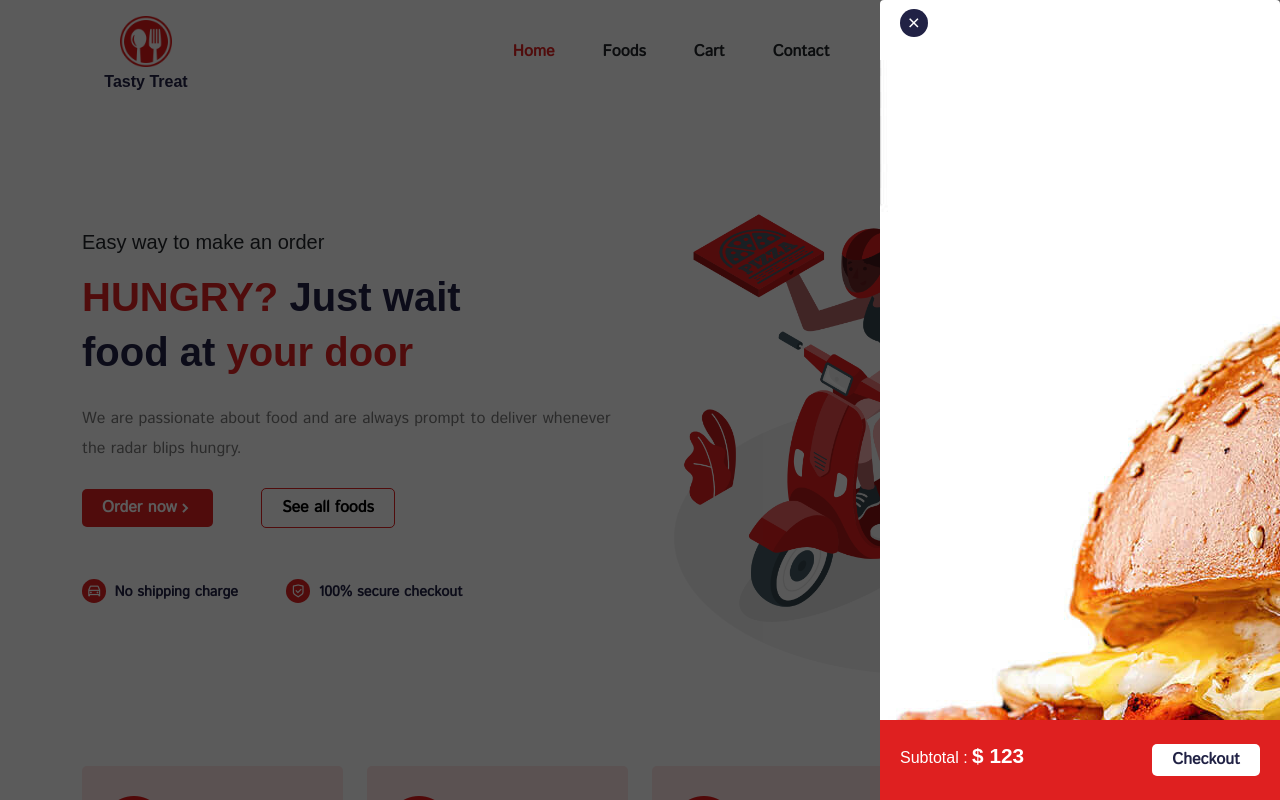
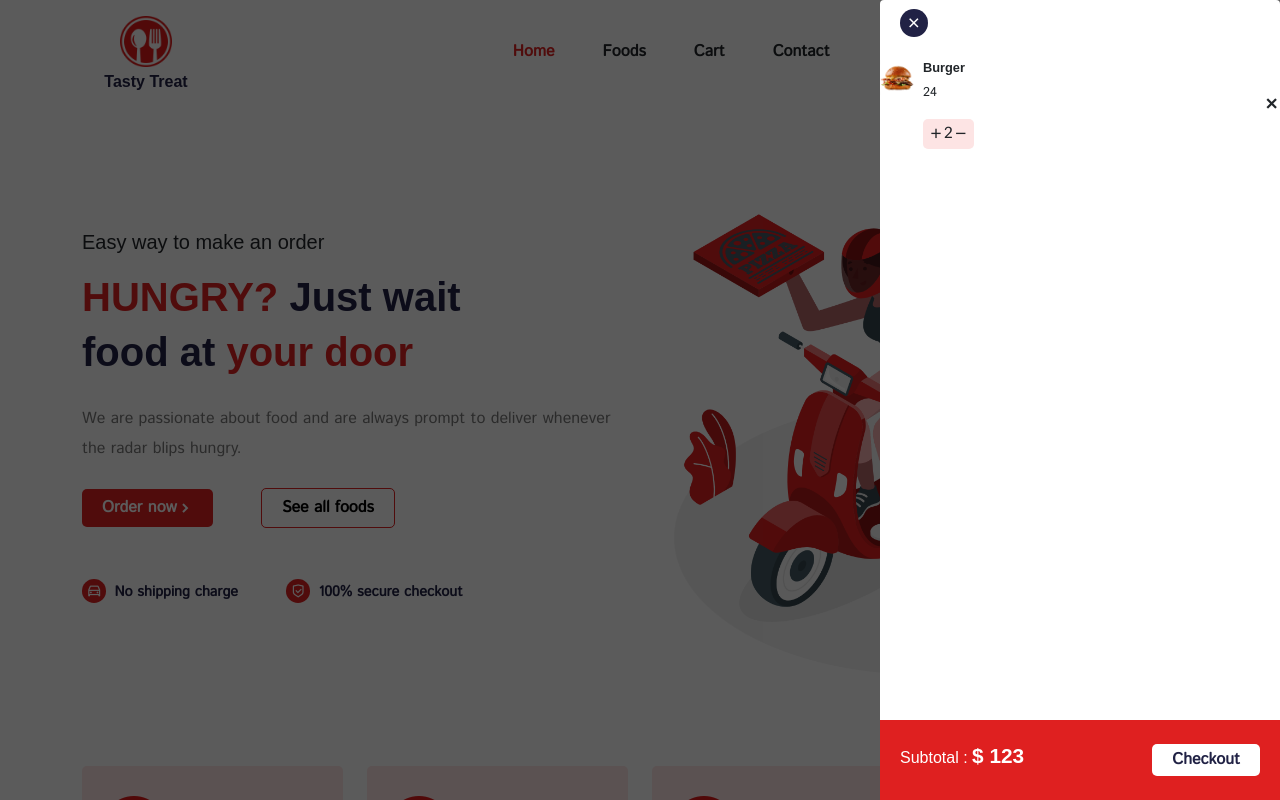
Before and after one commit to mdraselmiah95/tasty-treat-app, a React (Create React App) app: page /home in a window 1280 px wide. Shown: the top 800 px of the page. Built offline with nearby package versions, Linux system fonts and the light colour scheme; a web font is replaced by a local one.

Commit message:
WIP on Tasty Treat cart part

```diff
--- a/src/components/UI/cart/CartItem.jsx
+++ b/src/components/UI/cart/CartItem.jsx
@@ -2,6 +2,8 @@ import React from "react";
 import { ListGroup } from "reactstrap";
 
 import image from "../../../assets/images/product_01.1.jpg";
+//Style CSS
+import "../../../styles/cart-item.css";
 
 const CartItem = () => {
   return (
--- /dev/null
+++ b/src/styles/cart-item.css
@@ -0,0 +1,41 @@
+.cart__item-info img {
+  width: 35px;
+  height: 35px;
+  object-fit: cover;
+}
+
+.cart__product-title {
+  font-size: 0.8rem;
+  font-weight: 600;
+}
+
+.cart__product-price {
+  font-size: 0.8rem;
+}
+
+.cart__product-price span {
+  font-size: 0.9rem;
+  font-weight: 600;
+  color: #df2020;
+}
+
+.increase__decrease-btn {
+  background: #fde4e4;
+  padding: 2px 5px;
+  border-radius: 5px;
+}
+
+.increase__btn,
+.decrease__btn {
+  cursor: pointer;
+}
+
+.delete__btn {
+  font-size: 1.1rem;
+  font-weight: 600;
+}
+
+.cart__item {
+  margin-bottom: 15px;
+  border-bottom: 1px solid #fde4e4;
+}
```
